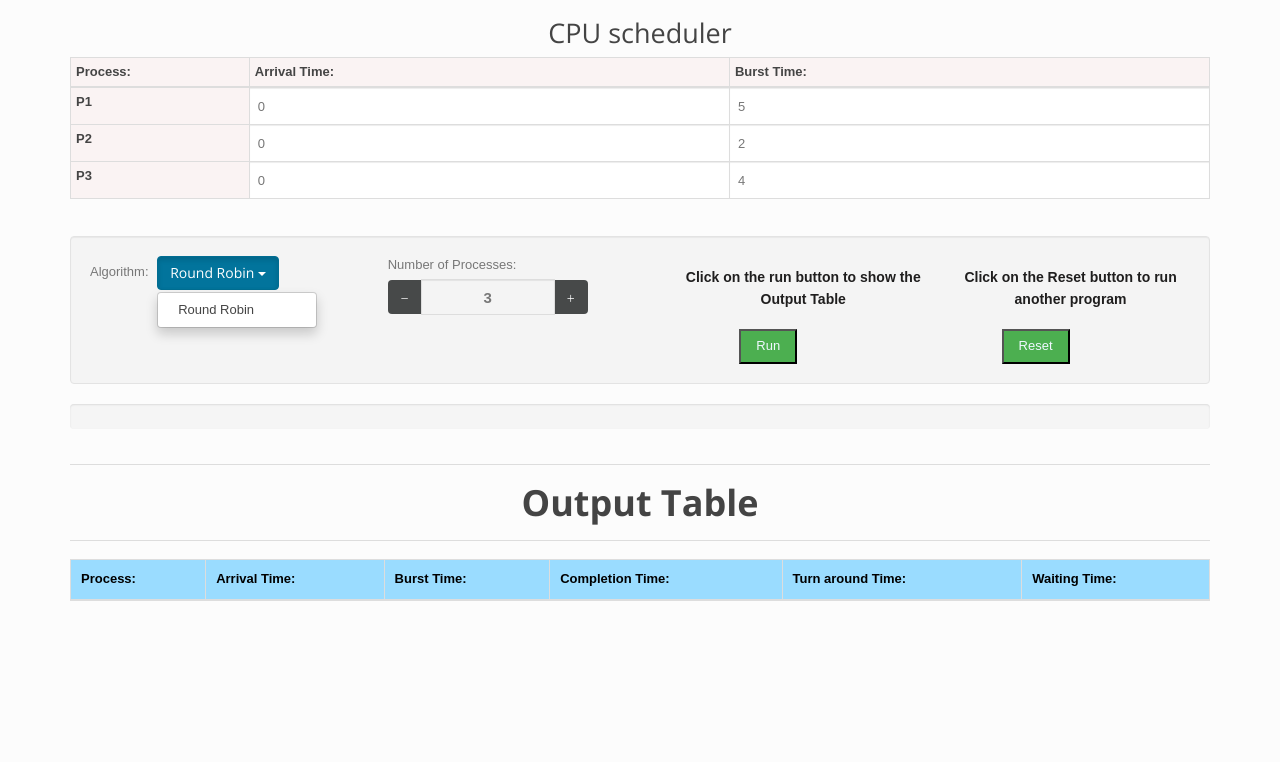
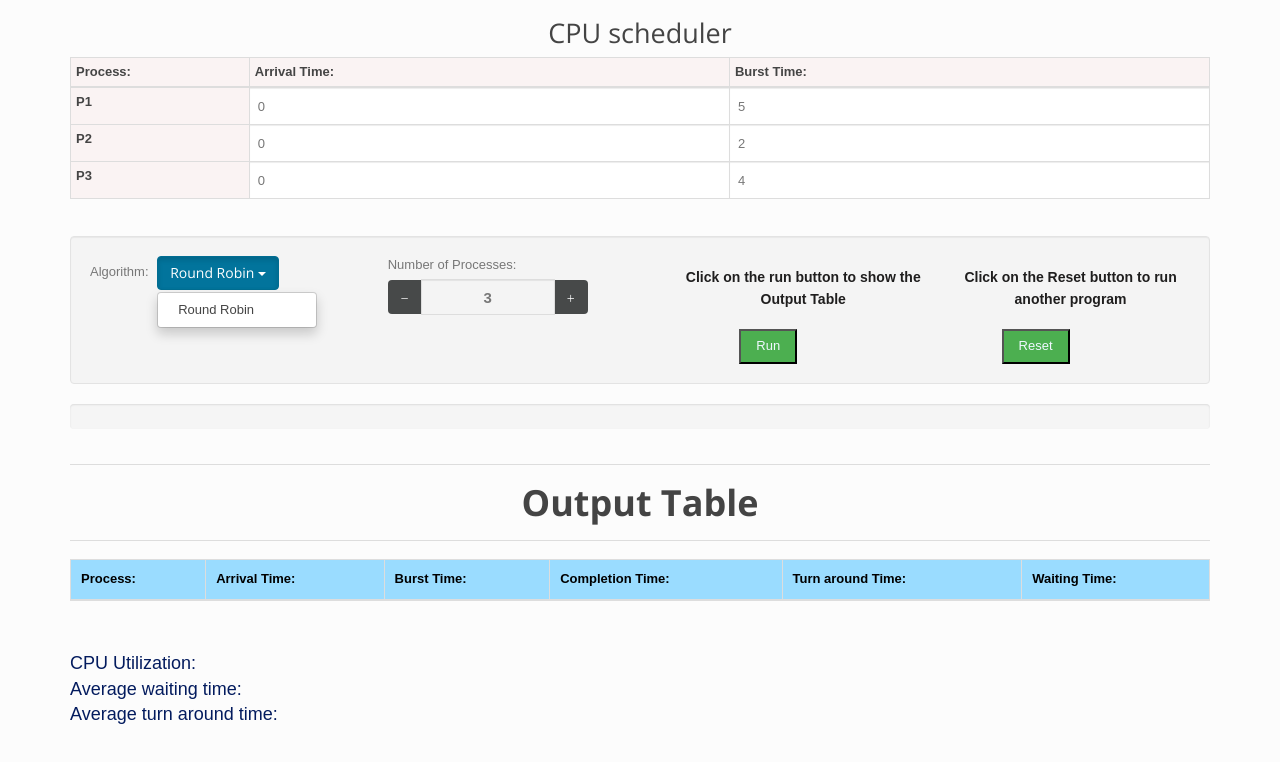
Before and after one commit to rajavat1/OS_Assignment1_Part2, a plain HTML site: page index.html in a window 1280 px wide. Drawn offline with nearby package versions, Linux system fonts and the light colour scheme.

Commit message:
Update index.html

```diff
--- a/index.html
+++ b/index.html
@@ -228,6 +228,15 @@
 
     </table>
 
+    <span style="font-size: large; color: rgb(3, 27, 94);">CPU Utilization:
+      <div id="utilization" style="color:rgba(255, 26, 104, 1);"></div>
+    </span>
+    <span style="font-size: large; color: rgb(3, 27, 94);">Average waiting time:
+      <div id="avgwt" style="color:rgba(255, 26, 104, 1);"></div>
+    </span>
+    <span style="font-size: large; color: rgb(3, 27, 94);">Average turn around time:
+      <div id="avgtat" style="color:rgba(255, 26, 104, 1);"></div>
+    </span>
 
     <script src="js/script.js"> </script>
 
```
